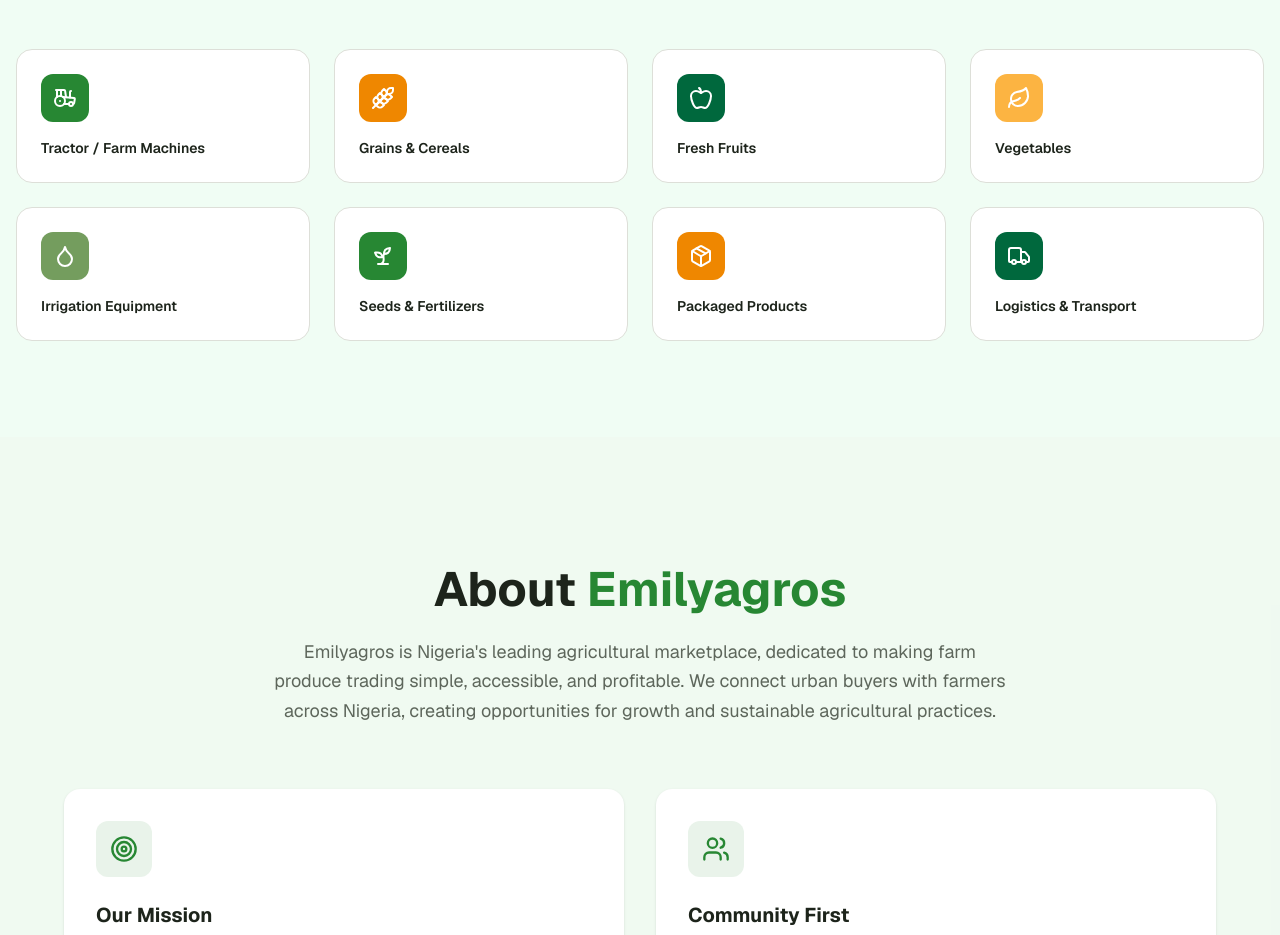
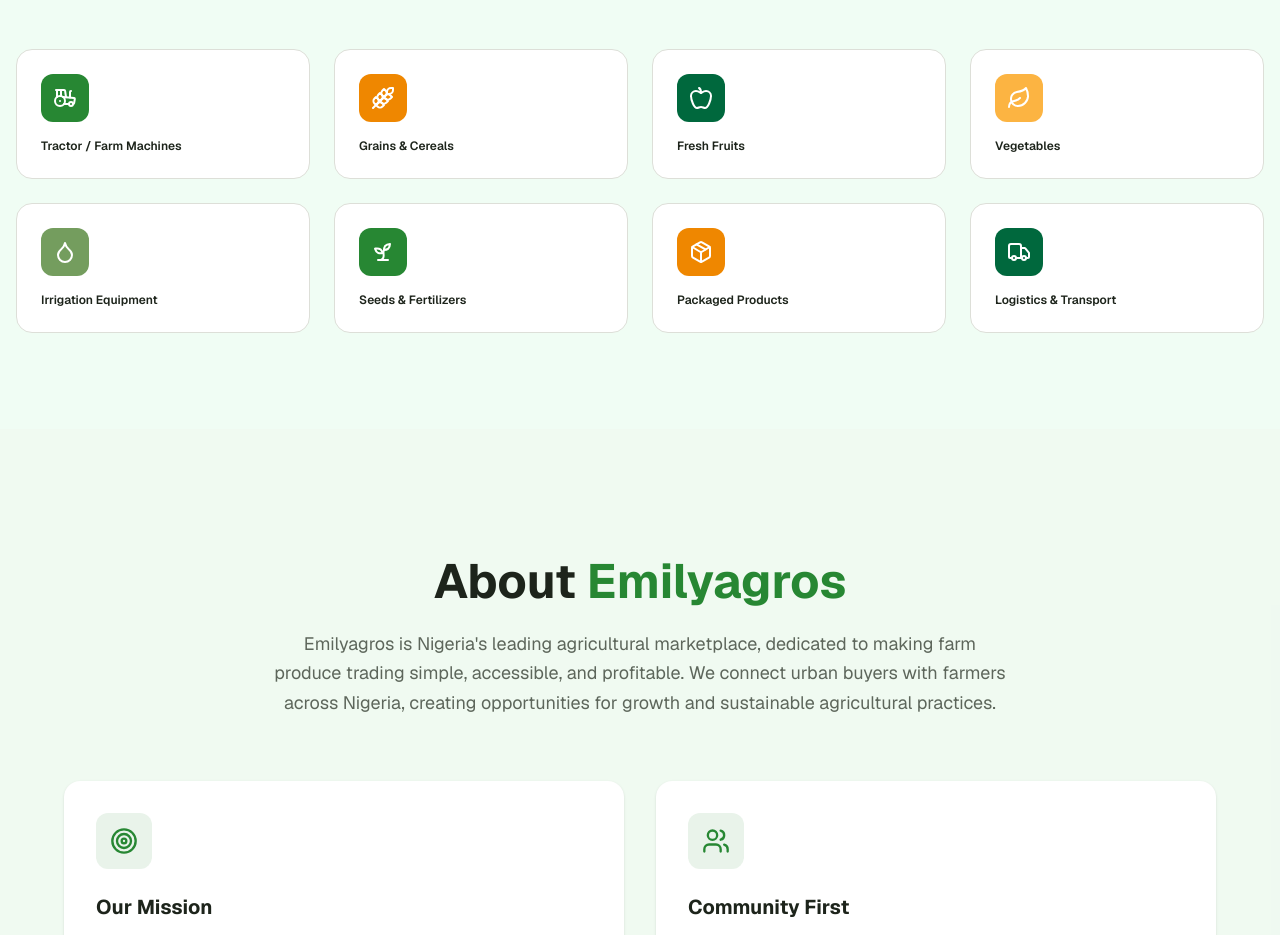
Before and after one commit to rdghostmann/emilyagros-marketing, a Next.js app: page / in a window 1280 px wide. Shown: the part 920-1855 px from the top of the page. Built offline with nearby package versions, Linux system fonts and the light colour scheme.

Commit message:
first commit on Added update II

```diff
--- a/components/categories-section.tsx
+++ b/components/categories-section.tsx
@@ -43,7 +43,7 @@ export function CategoriesSection() {
 
                   <Icon className="h-6 w-6 text-white" />
                 </div>
-                <h3 className="font-semibold text-xs md:text-sm text-balance">{category.name}</h3>
+                <h3 className="font-semibold text-[8px] md:text-xs text-balance">{category.name}</h3>
               </div>
             )
           })}
```
